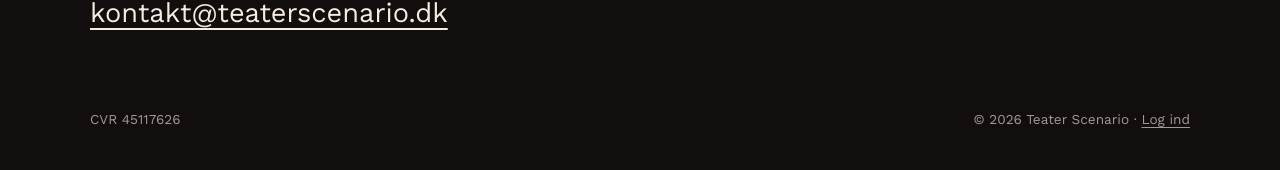
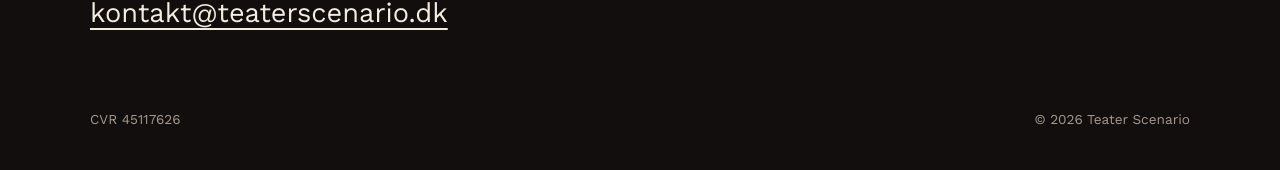
Before and after one commit to simo899t/scenario_web, a PHP site: page / in a window 1280 px wide. Shown: the part 4988-5158 px from the top of the page. Run offline with PHP 8.4, Linux system fonts and the light colour scheme.

Commit message:
Fjern "Log ind"-linket fra sidefoden – editoren findes kun på /admin
Co-Authored-By: Claude Opus 5.5 <noreply@anthropic.com>
Claude-Session: https://claude.ai/code/session_01K1NmDuTSfZhruvctpGWosN

```diff
--- a/site/inc/layout.php
+++ b/site/inc/layout.php
@@ -92,7 +92,7 @@ function sc_page_end(): void
     <?php endif; ?>
     <div class="footer-row">
       <span><?= $k['cvr'] !== '' ? 'CVR ' . e($k['cvr']) : '' ?></span>
-      <span>© <?= date('Y') ?> <?= e($site) ?> · <a href="admin/" class="footer-login">Log ind</a></span>
+      <span>© <?= date('Y') ?> <?= e($site) ?></span>
     </div>
   </div>
 </footer>
--- a/site/style.css
+++ b/site/style.css
@@ -262,8 +262,6 @@ a.sponsor:hover .sponsor-name { color: var(--cream); }
 .footer-some a { display: inline-block; padding: .5rem 1rem; border: 1px solid var(--line); text-decoration: none; font-size: .9rem; font-weight: 500; transition: border-color .2s, background .2s; }
 .footer-some a:hover { border-color: var(--cream); background: rgba(244, 236, 224, .05); }
 .footer-row { display: flex; flex-wrap: wrap; justify-content: space-between; gap: 1rem; color: var(--muted); font-size: .85rem; margin-top: 3rem; }
-.footer-login { color: var(--muted); text-underline-offset: 3px; }
-.footer-login:hover { color: var(--cream); }
 
 /* Fade ind ved scroll (kun når JavaScript kører) */
 .js .reveal { opacity: 0; transform: translateY(40px); transition: opacity 1s ease, transform 1s var(--ease); }
```
